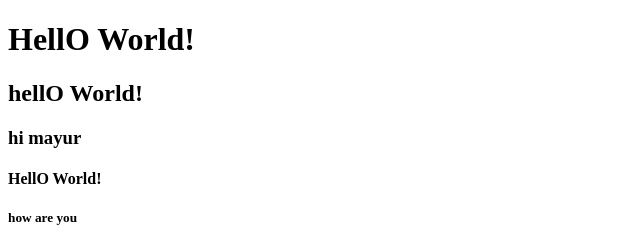
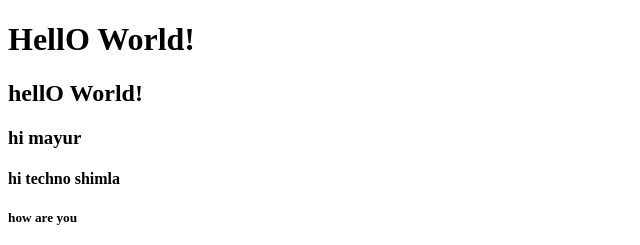
Before and after one commit to itzMayur01/project-2, a plain HTML site: page index.html in a window 1280 px wide. Shown: the top 245 px of the page, 0-640 px from the left. Drawn offline with Linux system fonts and the light colour scheme.

Commit message:
added new text in heading5

```diff
--- a/index.html
+++ b/index.html
@@ -13,7 +13,7 @@
     <h1>HellO World! </h1>
     <h2>hellO World!</h2>
     <h3>hi mayur</h3>
-    <h4>HellO World!</h4>
+    <h4>hi techno shimla</h4>
     <h5>how are you</h5>
     </p>
     <a href="https://www.google.com/">mayur</a>
```
